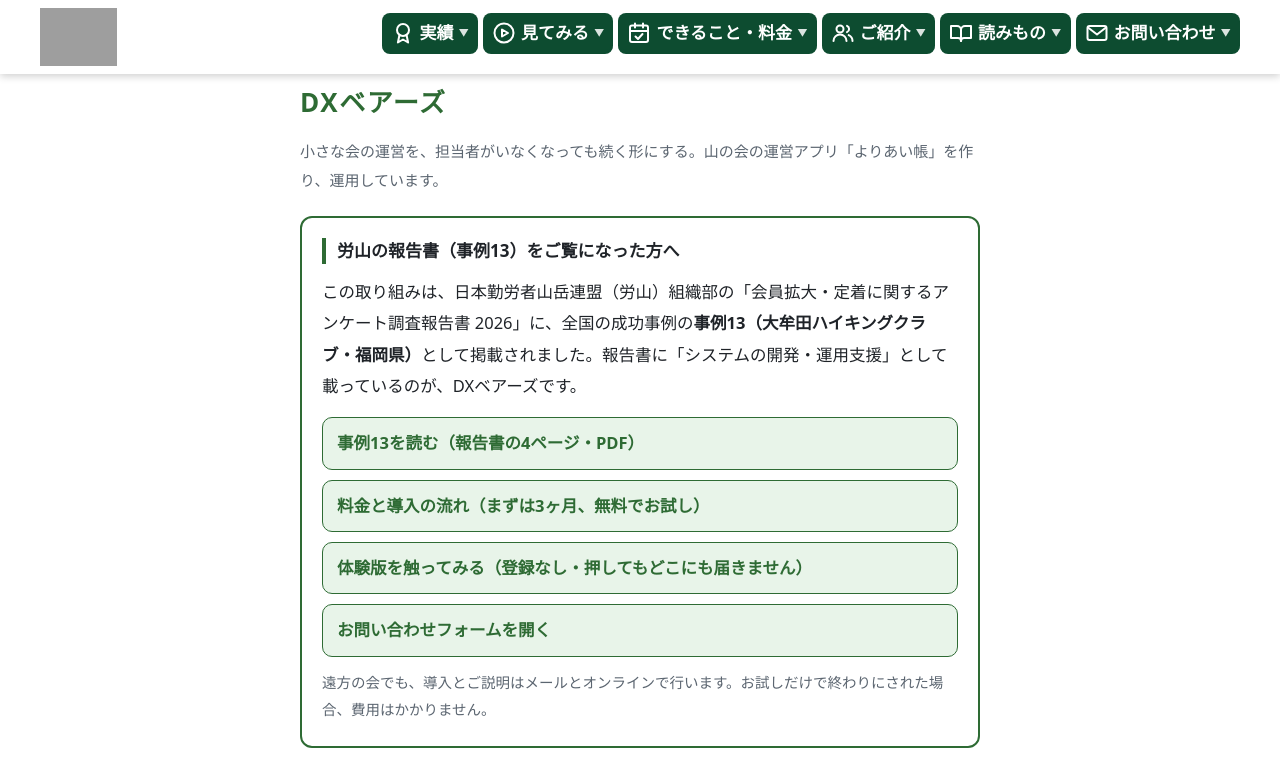
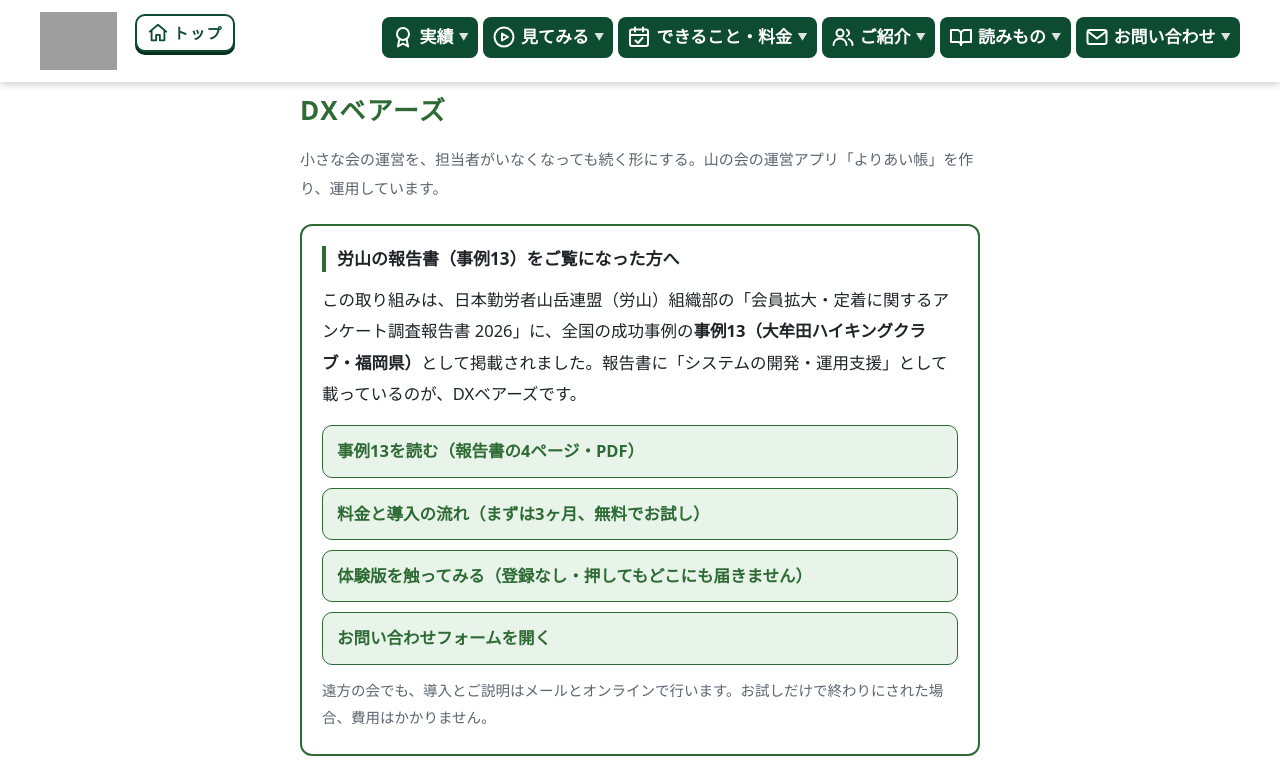
Before and after one commit to dxbears1972-maker/dxbears1972-maker.github.io, a plain HTML site: page index.html in a window 1280 px wide. Shown: the top 775 px of the page. Drawn offline with Linux system fonts and the light colour scheme; grey boxes are pictures that could not be loaded.

Commit message:
HP のヘッダー：ロゴの横に「トップ」の印（押すとトップへ、が分かるように・只隈さん 11/17 20:02）

```diff
--- a/index.html
+++ b/index.html
@@ -156,6 +156,12 @@
 .site .brand .tag b{font-size:clamp(20px,5.6vw,24px);letter-spacing:.04em}
 .site .brand .tag small{font-size:clamp(13px,3.6vw,15px);font-weight:700}
 .site .brand .tag small span{display:inline-block}
+/* ★2026-11-17 ロゴを押すとトップへ、が分かる印（只隈さん「熊のアイコンなんだろうけど、これ押したらトップだよってわかるようにしてほしい」） */
+.site .brand .home{margin-left:auto;flex:none;display:flex;flex-direction:column;align-items:center;justify-content:center;gap:1px;color:#0D4C30;border:2px solid #0D4C30;border-radius:10px;padding:4px 7px 3px;font-size:13px;font-weight:700;line-height:1.1;background:#fff}
+.site .brand .home .ic{width:22px;height:22px}
+.site .brand:hover .home{background:#eef6f1}
+@media(max-width:1079px){.site .brand{gap:8px}.site .brand .tag{flex:0 1 auto;min-width:0;padding-left:8px}.site .brand .tag b{font-size:clamp(17px,5vw,22px);white-space:nowrap}.site .brand .tag small{font-size:clamp(11px,3.2vw,13px)}.site .brand .home{padding:3px 4px 2px;font-size:11px;border-radius:8px}.site .brand .home .ic{width:20px;height:20px}}
+@media(max-width:400px){.site .brand img{height:44px}}
 /* ===== メニュー5つ＋押すと開くサブメニュー（2026-10-20 只隈さん決定・★HPをわかりやすくする_見立てと未決_20261020.md） ===== */
 .gnav{position:relative}
 .gnav>ul{list-style:none;display:grid;grid-template-columns:repeat(3,1fr);gap:4px;margin:0;padding:0}
@@ -181,6 +187,7 @@
 @media(min-width:1080px){
   .site-in{max-width:1240px;display:flex;align-items:center;gap:16px;padding:8px 20px}
   .site .brand{padding:0;flex:none}.site .brand img{height:58px}
+  .site .brand .home{margin-left:8px;flex-direction:row;gap:4px;font-size:15px;padding:6px 10px}
   .site .brand .tag{display:none}
   .gnav{flex:1}.gnav>ul{grid-template-columns:repeat(6,auto);justify-content:end;gap:5px}
   .gnav>ul>li{position:relative}
@@ -201,7 +208,7 @@ html{scroll-padding-top:150px}
 
 <!-- ヘッダー（漫画_gen.py が書く） -->
 <header class="site"><div class="site-in">
-  <a class="brand" href="https://dxbears1972-maker.github.io/ohc-calendar/promo/"><img src="https://dxbears1972-maker.github.io/ohc-calendar/promo/dxbears-logo.svg" width="184" height="52" alt="DXベアーズ"><span class="tag"><b>よりあい帳</b><small><span>幹事さんの、</span><span>いちばんの味方。</span></small></span></a>
+  <a class="brand" href="https://dxbears1972-maker.github.io/ohc-calendar/promo/"><img src="https://dxbears1972-maker.github.io/ohc-calendar/promo/dxbears-logo.svg" width="184" height="52" alt="DXベアーズ"><span class="tag"><b>よりあい帳</b><small><span>幹事さんの、</span><span>いちばんの味方。</span></small></span><span class="home"><svg class="ic" viewBox="0 0 24 24" aria-hidden="true" focusable="false"><path d="M3 10.5 12 3l9 7.5"/><path d="M5 9.5V20h5v-6h4v6h5V9.5"/></svg><span>トップ</span></span></a>
   <nav class="gnav" aria-label="ページの案内"><ul>
     <li><button type="button" class="mb" aria-expanded="false" aria-controls="sm0"><svg class="ic" viewBox="0 0 24 24" aria-hidden="true" focusable="false"><circle cx="12" cy="9" r="6"/><path d="m8.5 13.8-1.6 7.7 5.1-3 5.1 3-1.6-7.7"/></svg><span class="l">実績</span><span class="s">実績</span><span class="v" aria-hidden="true">▼</span></button><ul class="sub" id="sm0"><li class="sh">実績</li><li><a href="https://dxbears1972-maker.github.io/ohc-calendar/promo/jisseki/"><span>労山の成功事例（事例13）<small>平均71歳・16名全員がスマホで</small></span></a></li><li><a href="https://dxbears1972-maker.github.io/ohc-calendar/promo/jirei13.pdf"><span>報告書を読む（4ページ・PDF）</span></a></li></ul></li>
     <li><button type="button" class="mb" aria-expanded="false" aria-controls="sm1"><svg class="ic" viewBox="0 0 24 24" aria-hidden="true" focusable="false"><circle cx="12" cy="12" r="9.5"/><path d="M10 8.5v7l6-3.5z"/></svg><span class="l">見てみる</span><span class="s">見てみる</span><span class="v" aria-hidden="true">▼</span></button><ul class="sub" id="sm1"><li class="sh">見てみる</li><li><a href="https://dxbears1972-maker.github.io/ohc-calendar/promo/douga/"><span>30秒の動画<small>会員さん編・幹事さん編・精算編</small></span></a></li><li><a href="https://dxbears1972-maker.github.io/ohc-calendar/promo/manga/"><span>マンガ・1分で読めます<small>ある幹事さんのお話</small></span></a></li><li><a href="https://dxbears1972-maker.github.io/ohc-calendar/promo/mihon/"><span>体験版を触ってみる<small>登録なし。押してもどこにも届きません</small></span></a></li></ul></li>
```
